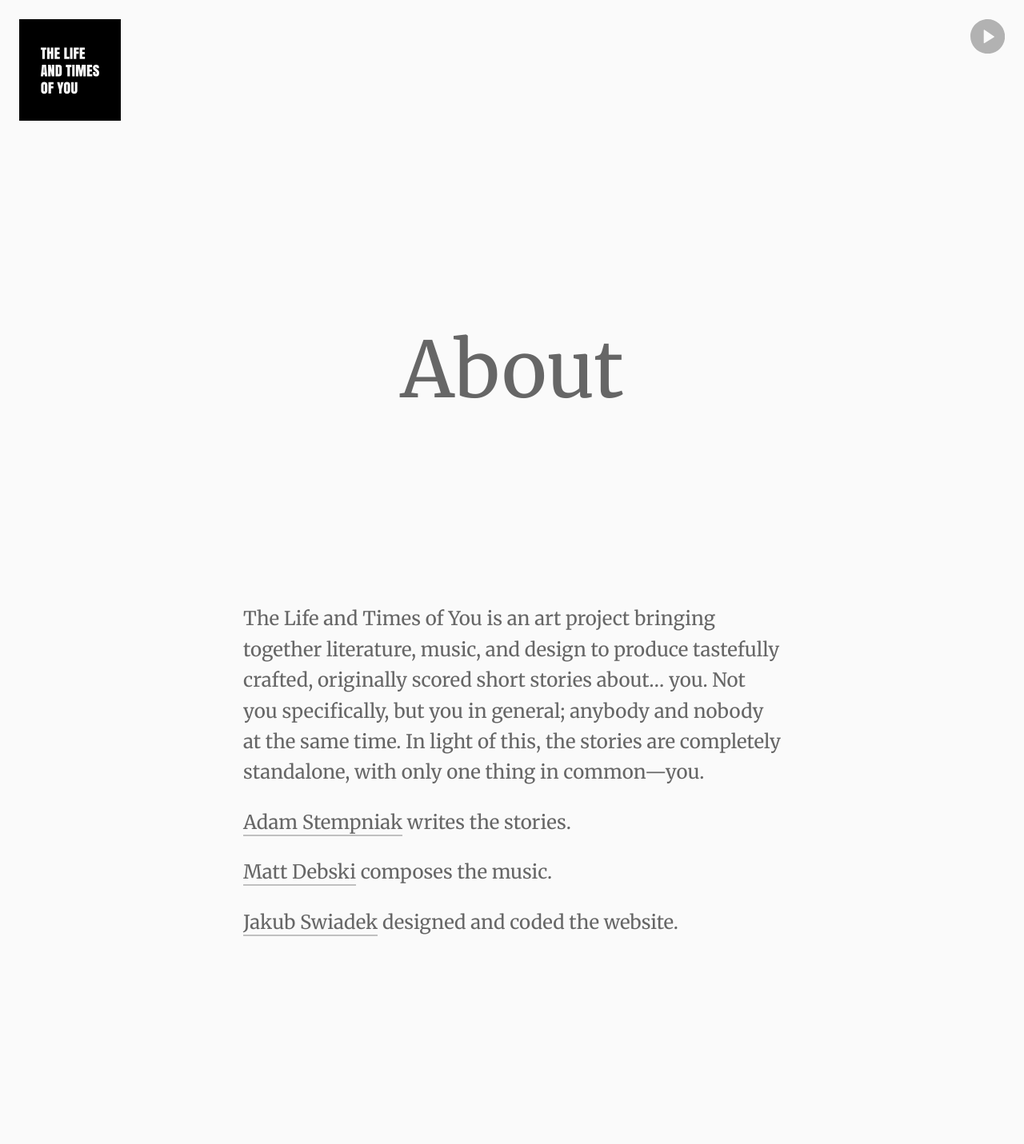
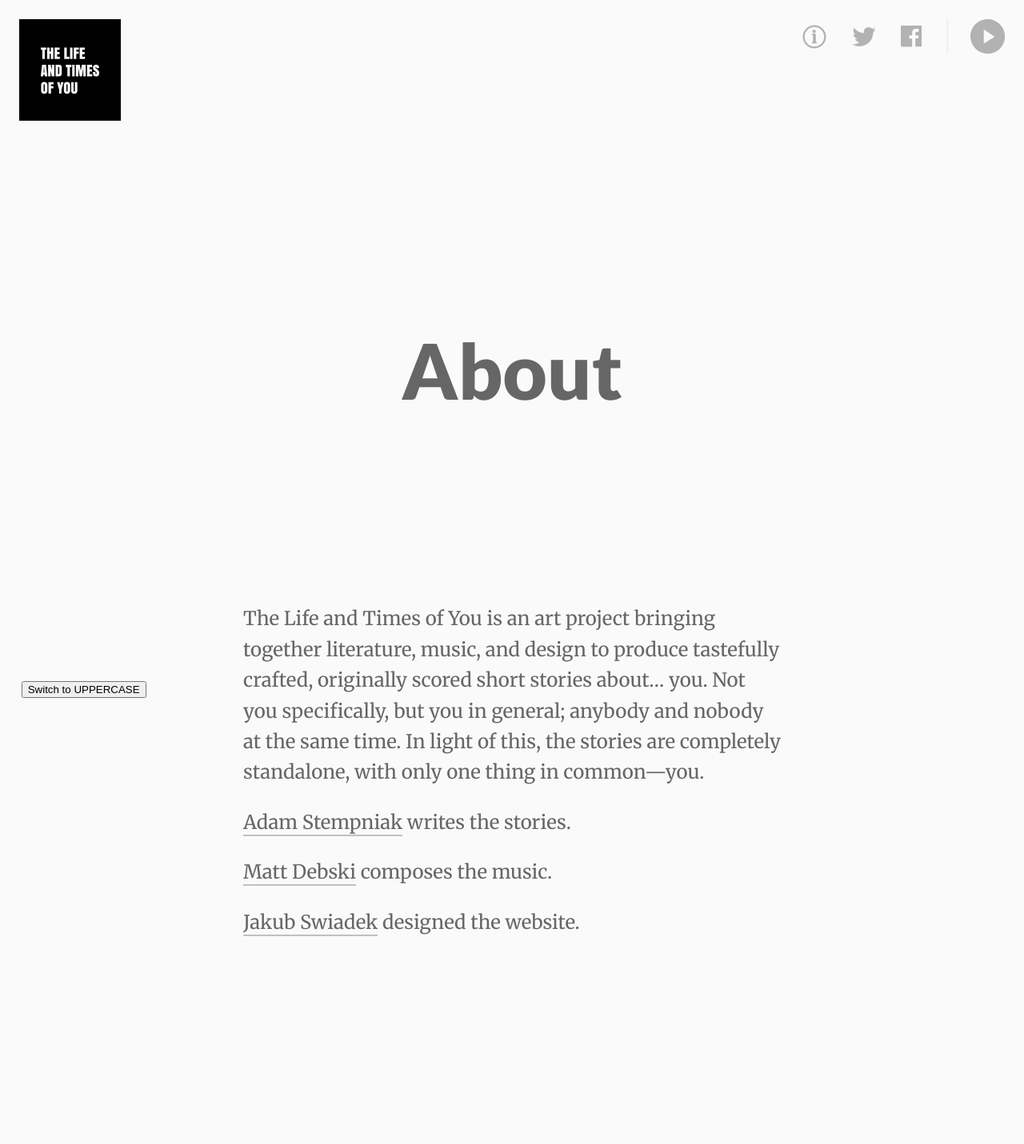
Before and after one commit to lifetimesyou/lifetimesyou, a Jekyll site: the page built from about.md, in a window 1280 px wide. Shown: the whole page at 80% size. Built offline with Jekyll 4.4.1, drawn with Linux system fonts in a browser that asks for light colours.

Commit message:
Added font swicher, fixed a bunch of thins

```diff
--- a/_config.yml
+++ b/_config.yml
@@ -1,8 +1,10 @@
+permalink: /:title
+
 defaults:
   -
     scope:
       path: ""
     values:
-      name: "The Life and Times of You"
+      project-name: "The Life and Times of You"
       layout: "post"
       author: "Adam Stempniak, Mateusz Dębski, Jakub Świadek"
--- a/_layouts/post.html
+++ b/_layouts/post.html
@@ -4,7 +4,7 @@
 
 	<meta charset="utf-8">
 
-	<title>{{ page.name }} | {{ page.title }}</title>
+	<title>{{ page.title }} | {{ page.project-name }}</title>
 	<meta name="author" content="{{ page.author }}" />
 	<meta name="description" content="" />
 
@@ -17,11 +17,11 @@
 
 	<meta name="twitter:card" content="">
 	<meta name="twitter:site" content="">
-	<meta name="twitter:title" content="{{ page.name }} | {{ page.title }}">
+	<meta name="twitter:title" content="{{ page.title }} | {{ page.project-name }}">
 	<meta name="twitter:description" content="">
 	<meta name="twitter:url" content="">
 
-	<meta property="og:title" content="{{ page.name }} | {{ page.title }}" />
+	<meta property="og:title" content="{{ page.title }} | {{ page.project-name }}" />
 	<meta property="og:description" content="" />
 	<meta property="og:url" content="" />
 	<meta property="og:image" content="" />
@@ -53,7 +53,7 @@
 
 	</style>
 
-	<link href="https://fonts.googleapis.com/css?family=Merriweather:400,400i" rel="stylesheet">
+	<link href="https://fonts.googleapis.com/css?family=Lato:700,900|Merriweather:400,400i" rel="stylesheet">
 
 </head>
 
@@ -62,18 +62,37 @@
 	<header>
 		<a href="/" id="tlatoy-logo">{% include svg/logo.svg %}</a>
 
-		<audio id="player" autoplay loop src="{{site.baseurl}}/assets/mp3/{{ page.date | date: '%Y-%m-%d'}}-{{ page.title | downcase }}.mp3"></audio>
+		{% if page.title == "About" %}
+			<div id="right-side">
 
-		<div id="audio-controls" onclick="switchPlayback()">
-			{% include svg/play.svg %}
-			{% include svg/pause.svg %}
-		</div>
+				<nav id="top-nav">
+					<ol>
+						<li><a href="about.html" id="about-link">{% include svg/info.svg %}</a></li>
+						<li><a href="http://twtter.com" id="twitter-link">{% include svg/twitter.svg %}</a></li>
+						<li><a href="http://facebook.com" id="facebook-link">{% include svg/facebook.svg %}</a></li>
+					</ol>
+				</nav>
+
+				<audio id="player" autoplay loop src="{{site.baseurl}}/assets/mp3/index.mp3"></audio>
+
+				<div id="audio-controls" onclick="switchPlayback()">
+					{% include svg/play.svg %}
+					{% include svg/pause.svg %}
+				</div>
+
+			</div>
+		{% else %}
+		  	<audio id="player" autoplay loop src="{{site.baseurl}}/assets/mp3/{{ page.date | date: '%Y-%m-%d'}}-{{ page.title | downcase }}.mp3"></audio>
+
+  			<div id="audio-controls" onclick="switchPlayback()">
+				{% include svg/play.svg %}
+				{% include svg/pause.svg %}
+			</div>
+		{% endif %}
 
 	</header>
 
-	<div id="title">
-		{{ page.title | uppercase }}
-	</div>
+	<h1 id="title">{{ page.title }}</h1>
 
 	<article>
 		{{ content }}
@@ -81,6 +100,8 @@
 
 	<span id="date">{{page.date | date: '%B %d, %Y'}}</span>
 
+<button id="font-button" onclick="switchFont()" style="position: fixed; bottom: 2em; left: 2em;"></button>
+
 <script src="{{site.baseurl}}/assets/js/functions.js"></script>
 
 </body>
--- a/about.md
+++ b/about.md
@@ -9,7 +9,7 @@ The Life and Times of You is an art project bringing together literature, music,
 
 [Matt Debski][2] composes the music.
 
-[Jakub Swiadek][3] designed and coded the website.
+[Jakub Swiadek][3] designed the website.
 
 [1]: https://www.facebook.com/adamstempniak
 [2]: http://soundsbyele.com
--- a/assets/css/style.scss
+++ b/assets/css/style.scss
@@ -119,14 +119,17 @@ nav {
 	}
 
 	h1 {
+		font-family: "Lato", sans-serif;
+		font-weight: 900;
 		font-size: 2em;
 	}
 
 	span {
 		font-size: .6em;
 		opacity: .6;
-		font-weight: 400;
 		padding-top: 1em;
+		font-family: "Lato", sans-serif;
+		font-weight: 700;
 	}
 }
 
@@ -142,6 +145,8 @@ nav {
 		align-items: center;
 		justify-content: center;
 		font-size: 4em;
+		font-family: "Lato", sans-serif;
+		font-weight: 900;
 	}
 
 	article {
@@ -160,6 +165,8 @@ nav {
 		display: block;
 		opacity: .75;
 		padding: 5em 0 8em;
+		font-family: "Lato", sans-serif;
+		font-weight: 700;
 	}
 }
 
--- a/assets/js/functions.js
+++ b/assets/js/functions.js
@@ -1,5 +1,52 @@
 var audioPlayer = document.getElementById("player")
 var isPlaying = true
+
+if (getCookie("font_setting") == "uppercase") {
+	document.getElementById("font-button").innerHTML = "Switch to Titlecase"
+	var titles = document.getElementsByTagName("h1")
+	for (var i = 0; i < titles.length; i++) {
+	    titles[i].style.textTransform = "uppercase"
+	}
+} else {
+	document.getElementById("font-button").innerHTML = "Switch to UPPERCASE"
+}
+
+function switchFont() {
+	var titles = document.getElementsByTagName("h1")
+
+	if (getCookie("font_setting") == "uppercase") {
+		document.getElementById("font-button").innerHTML = "Switch to UPPERCASE"
+		document.cookie = "font_setting=titlecase; path=/"
+
+		for (var i = 0; i < titles.length; i++) {
+		    titles[i].style.textTransform = "none"
+		}
+
+	} else {
+		document.getElementById("font-button").innerHTML = "Switch to Titlecase"
+		document.cookie = "font_setting=uppercase; path=/"
+
+		for (var i = 0; i < titles.length; i++) {
+		    titles[i].style.textTransform = "uppercase"
+		}
+	}
+}
+
+function getCookie(cname) {
+    var name = cname + "=";
+    var decodedCookie = decodeURIComponent(document.cookie);
+    var ca = decodedCookie.split(';');
+    for(var i = 0; i <ca.length; i++) {
+        var c = ca[i];
+        while (c.charAt(0) == ' ') {
+            c = c.substring(1);
+        }
+        if (c.indexOf(name) == 0) {
+            return c.substring(name.length, c.length);
+        }
+    }
+    return "";
+}
 
 audioPlayer.addEventListener("playing", togglePlayIcon)
 
--- a/index.html
+++ /dev/null
@@ -1,4 +0,0 @@
----
-layout: home
-title: "The Life and Times of You"
----
--- a/todo.txt
+++ /dev/null
@@ -1,6 +0,0 @@
-- mockup same font titles
-
-- fallback fonts
-- figure out metadata
-
-- ajax transitions
```
Also changed, not shown: _layouts/home.html (+8 -4 lines), _todo.txt (added, +11 -0 lines), index.md (added, +3 -0 lines).
